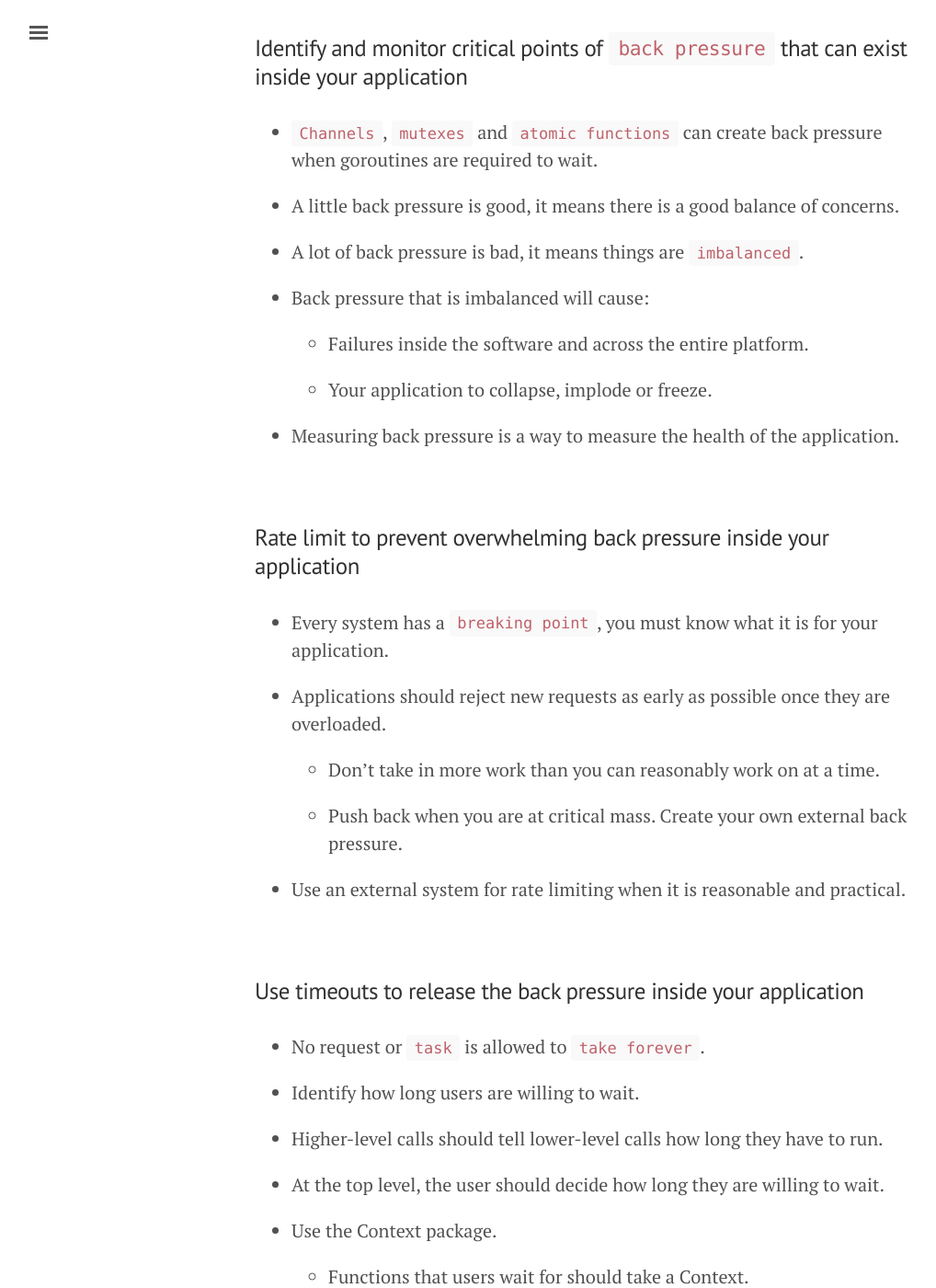
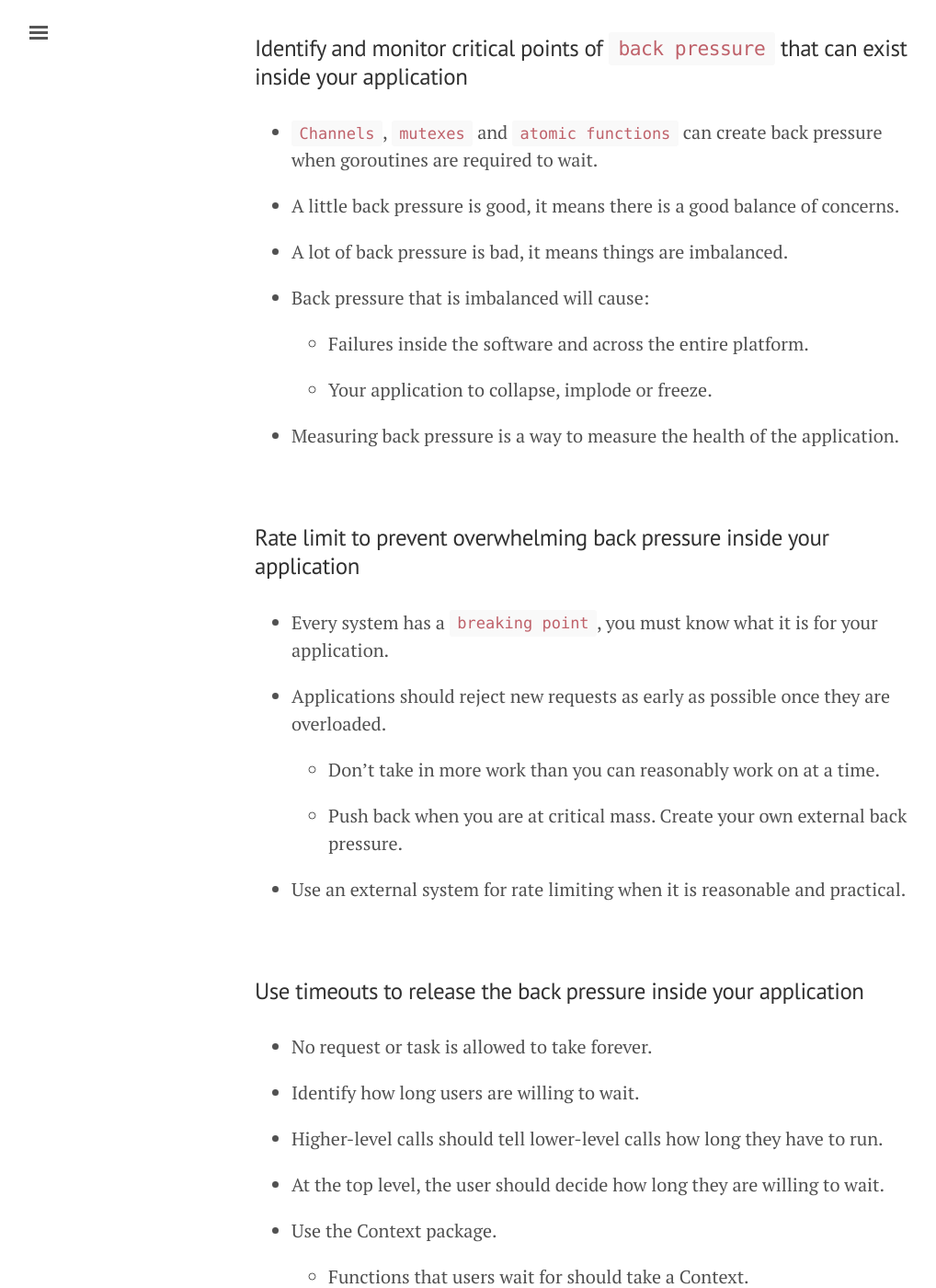
Before and after one commit to SGKutty/go, a Jekyll site: the page built from lessons/lesson-13.md, in a window 1280 px wide and 1400 px high, scrolled down 1126 px. Shown: the whole window at 92% size, without its empty margins (3-1021 px from the left). Built offline with Jekyll 4.4.1, drawn with Linux system fonts in a browser that asks for light colours; some of the changed text lies outside the part shown.

```diff
--- a/lessons/lesson-13.md
+++ b/lessons/lesson-13.md
@@ -8,11 +8,11 @@ title: 13 - Goroutines
 
 ➩ **Goroutines** are functions that are created and scheduled to be run independently by the Go scheduler. The Go scheduler is responsible for the management and execution of goroutines.
 
-- `Goroutines` are functions that are scheduled to run independently.
+- Goroutines are functions that are scheduled to run independently.
 
 - We must always maintain an account of running goroutines and shutdown cleanly.
 
-- `Concurrency` is not parallelism.
+- Concurrency is not parallelism.
 
   - **Concurrency** is about dealing with lots of things at once.
 
@@ -41,7 +41,7 @@ title: 13 - Goroutines
 
 - A little back pressure is good, it means there is a good balance of concerns.
 
-- A lot of back pressure is bad, it means things are `imbalanced`.
+- A lot of back pressure is bad, it means things are imbalanced.
 
 - Back pressure that is imbalanced will cause:
 
@@ -69,7 +69,7 @@ title: 13 - Goroutines
 
 ### Use timeouts to release the back pressure inside your application
 
-- No request or `task` is allowed to `take forever`.
+- No request or task is allowed to take forever.
 
 - Identify how long users are willing to wait.
 
```
Also changed, not shown: lessons/lesson-05.md (+5 -2 lines), lessons/lesson-08.md (+4 -0 lines).
